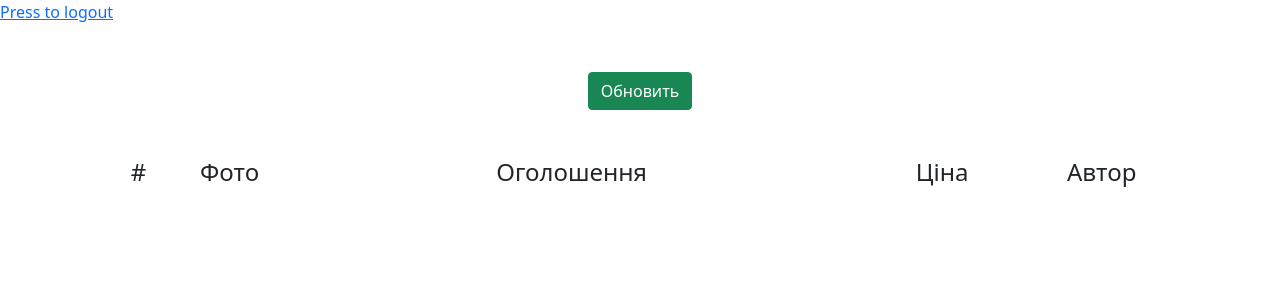
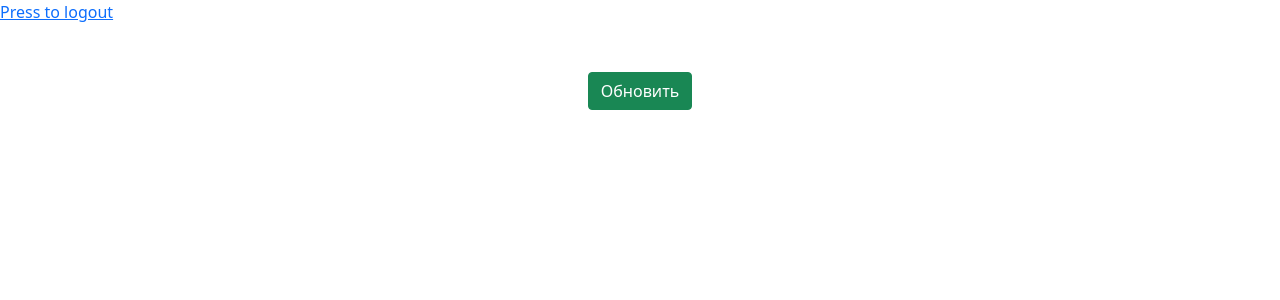
Before and after one commit to nyckolas-python/flask-multiprocessing, a Flask app: page /olx in a window 1280 px wide. Shown: the top 300 px of the page. Run offline with Flask 2, Linux system fonts and the light colour scheme; a user stored in the database is signed in.

Commit message:
Update js .css("display", "block")

```diff
--- a/static/script.js
+++ b/static/script.js
@@ -6,6 +6,7 @@ $(document).ready(function(){
             type: 'GET',
             contentType: 'application/json',
             success: function (response) {
+                $("#olx").css("display", "block");
                 $.each(response, function(index) {
                     $('.list').append(
                         '<div class="row justify-content" style="margin: 15px;">' +
--- a/templates/olx.html
+++ b/templates/olx.html
@@ -42,7 +42,7 @@
 </div>
 <br>
 <br>
-<div class="container text-left">
+<div class="container text-left" style="display: none;" id="olx">
     <div class="row justify-content-md-center text-center">
         <div class="col col-lg-2" style="width: 6%;">
             <h4>#</h4>
```
